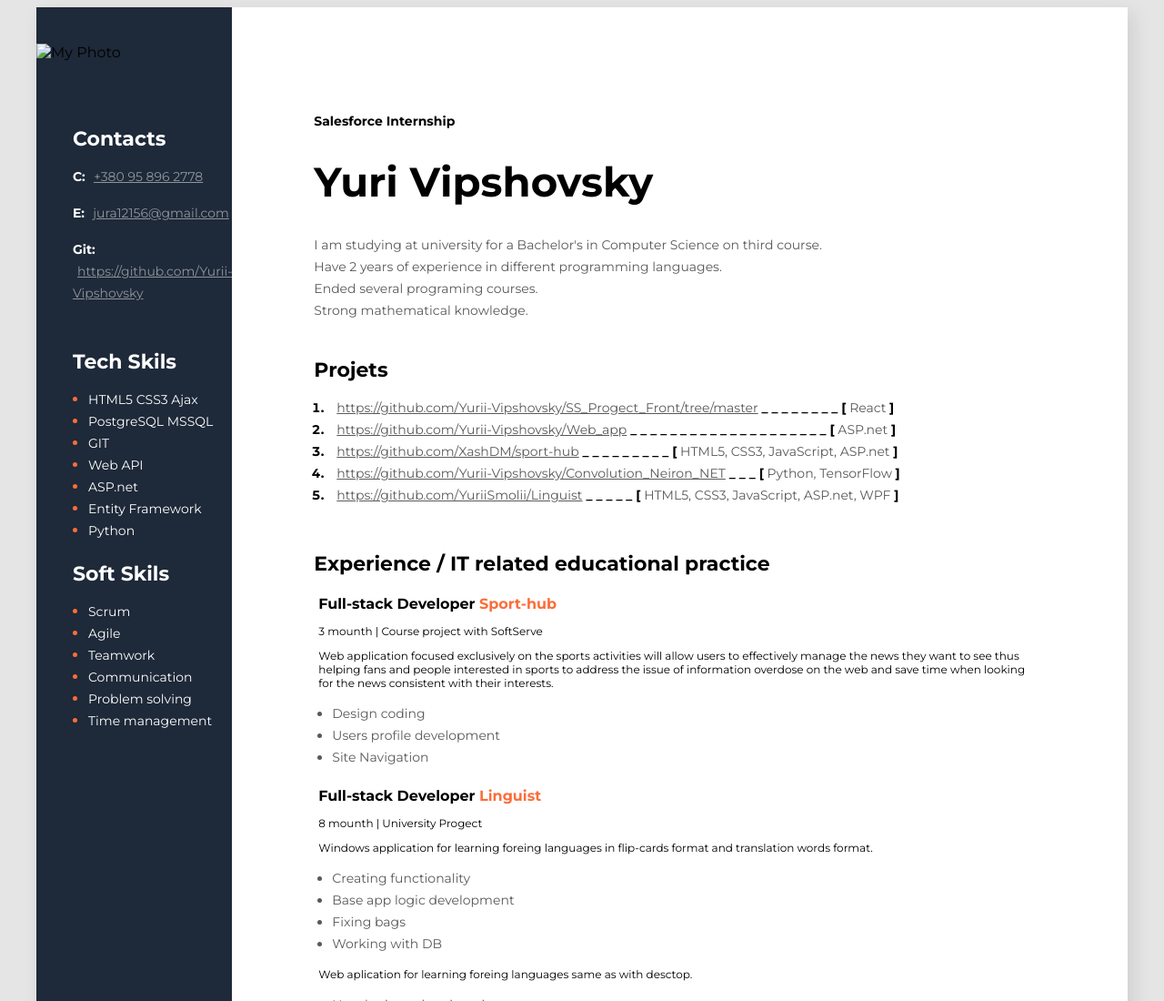
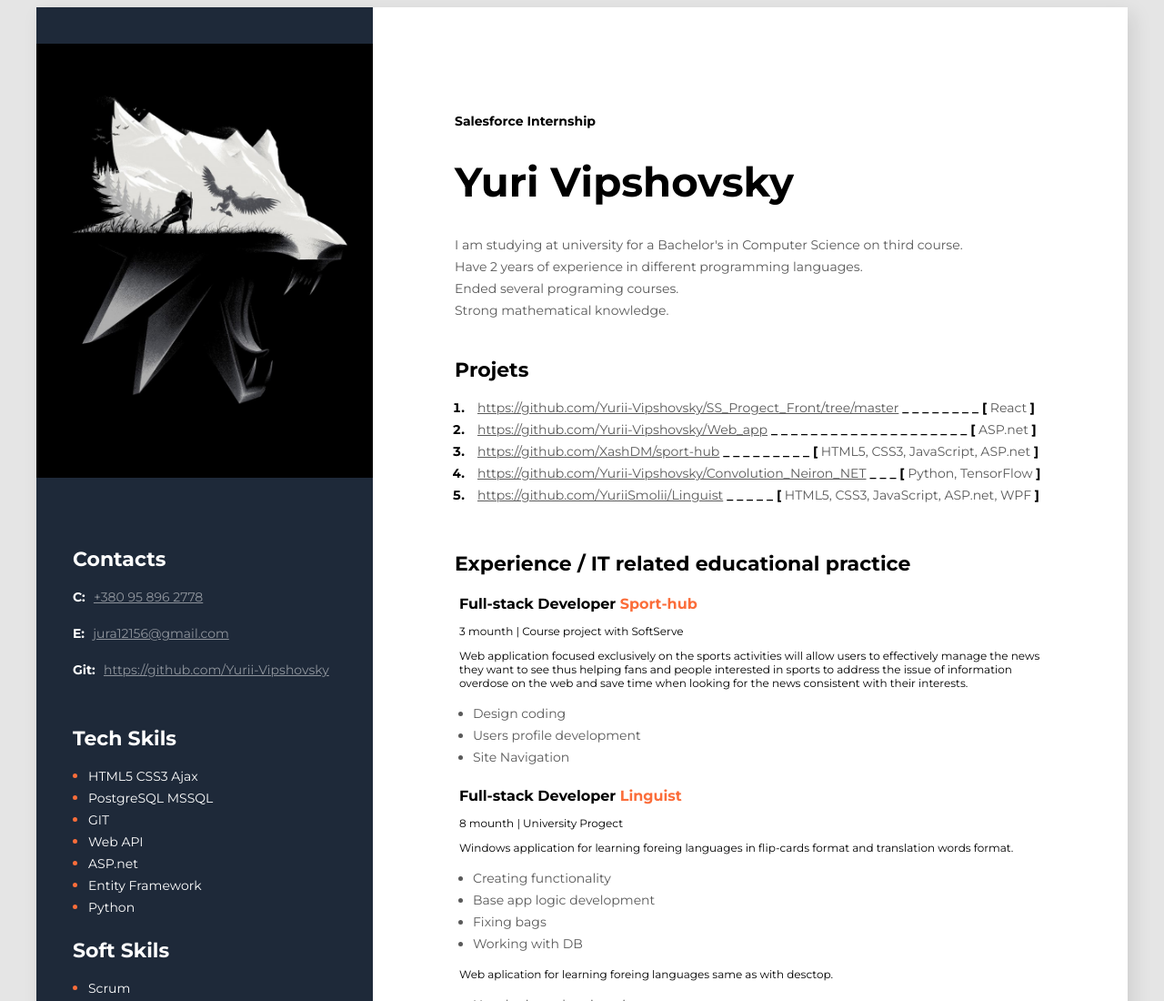
Before and after one commit to Yurii-Vipshovsky/Resume_HTML-CSS, a plain HTML site: page index.html in a window 1280 px wide. Shown: the top 1100 px of the page at 91% size. Drawn offline with Linux system fonts and the light colour scheme.

Commit message:
Fix Photo

```diff
--- a/index.html
+++ b/index.html
@@ -109,7 +109,10 @@
         </div>
         <!--Side Bar-->
         <aside>
-            <img src="img/photo_2022-06-03_15-21-45.jpg" alt="My Photo" class="myPhoto"/>
+            <!--Git Version-->
+            <img src="img/photo_2022-01-28_19-39-54.jpg" alt="My Photo" class="myPhoto"/>
+            <!--Personal Version-->
+            <!--<img src="img/photo_2022-06-03_15-21-45.jpg" alt="My Photo" class="myPhoto"/>-->
             <!--Contacts-->
             <div class="userInfo contacts">
                 <h3>Contacts</h3>
```
